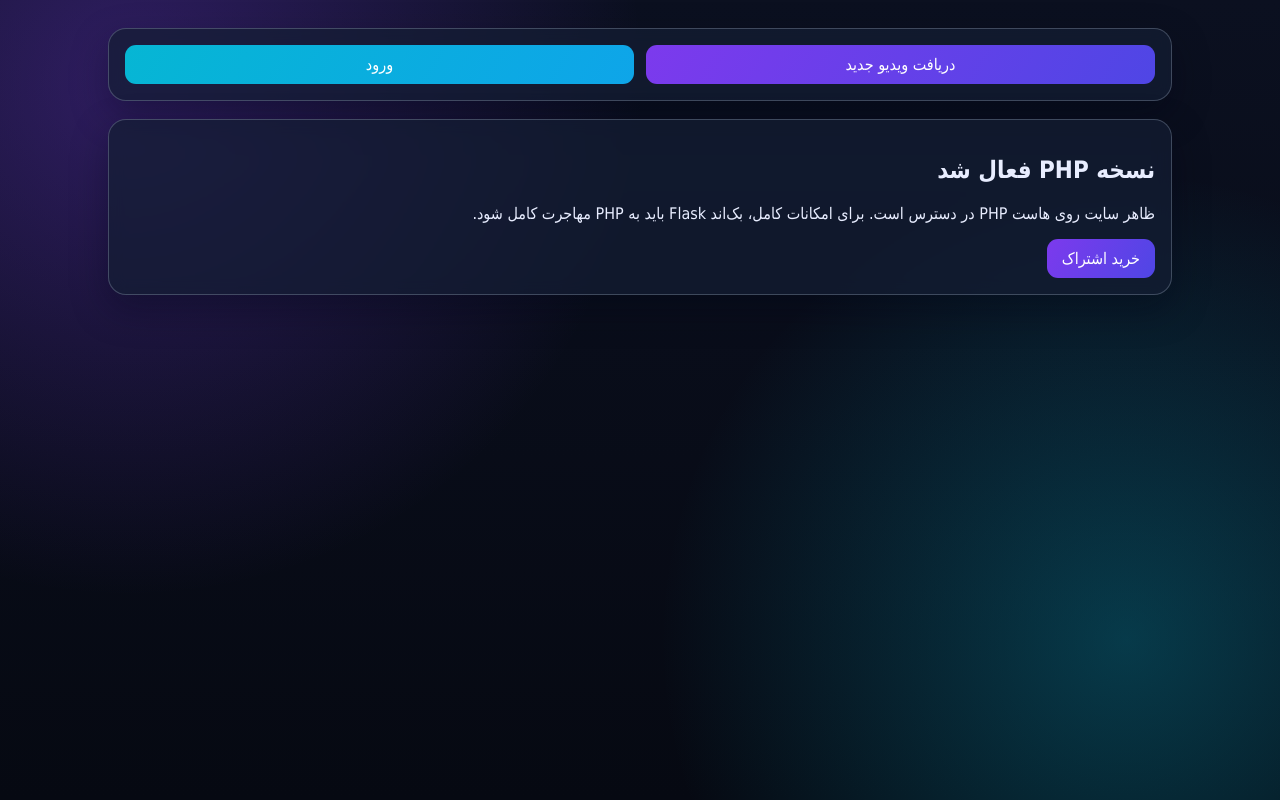
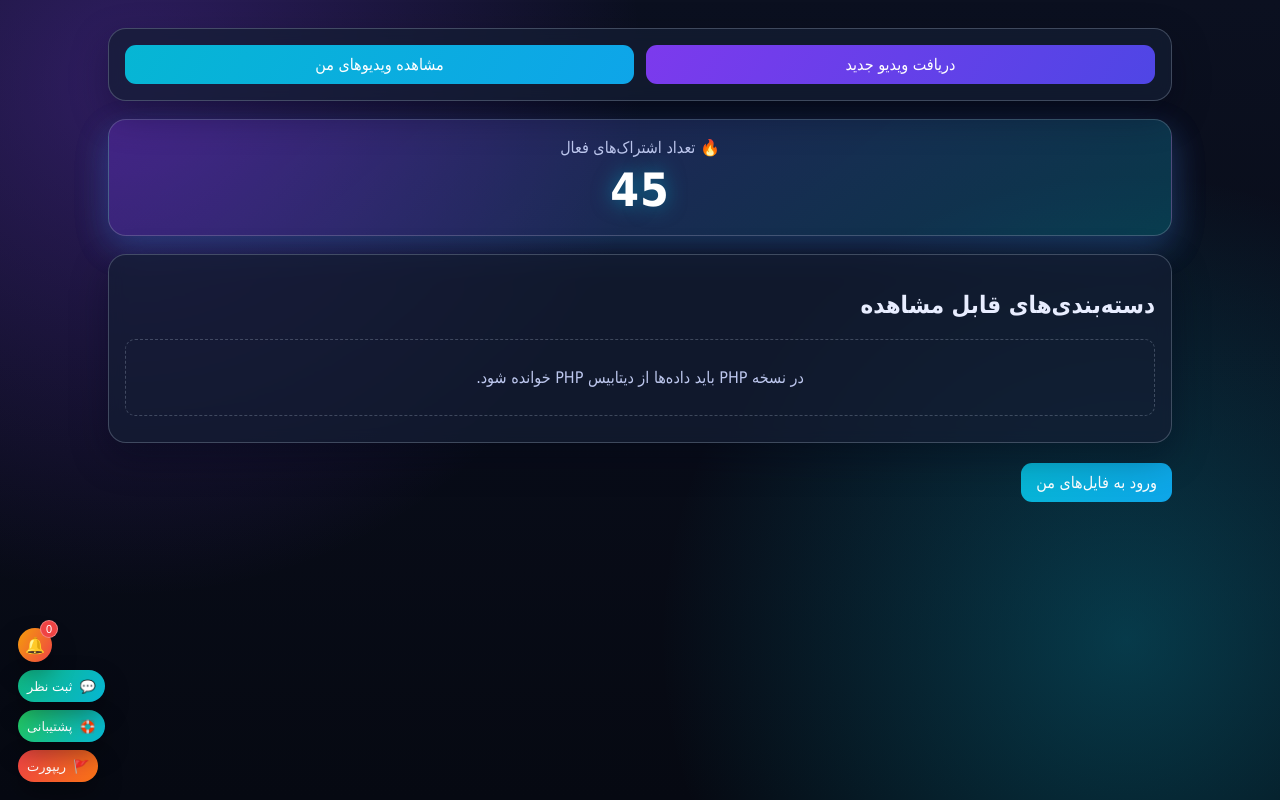
Before and after one commit to 1midcenz1-lang/site-mx, a PHP site: page / in a window 1280 px wide. Run offline with PHP 8.4, Linux system fonts and the light colour scheme.

Commit message:
Expand PHP routing and preserve existing site layout structure

```diff
--- a/index.php
+++ b/index.php
@@ -1,36 +1,67 @@
 <?php
-// Lightweight PHP front controller for shared PHP hosts.
-$path = parse_url($_SERVER['REQUEST_URI'], PHP_URL_PATH);
+$path = parse_url($_SERVER['REQUEST_URI'], PHP_URL_PATH) ?: '/';
 
 $staticFile = __DIR__ . $path;
 if ($path !== '/' && is_file($staticFile)) {
-    return false; // let web server serve static files
+    return false;
 }
 
-function render_page($title, $bodyHtml) {
-    echo '<!doctype html><html lang="fa" dir="rtl"><head><meta charset="UTF-8"><meta name="viewport" content="width=device-width,initial-scale=1">';
+function layout(string $title, string $content, array $scripts = [], bool $admin = false): void {
+    echo '<!doctype html><html lang="fa" dir="rtl"><head>';
+    echo '<meta charset="UTF-8" /><meta name="viewport" content="width=device-width, initial-scale=1.0" />';
     echo '<title>' . htmlspecialchars($title, ENT_QUOTES, 'UTF-8') . '</title>';
-    echo '<link rel="stylesheet" href="/static/css/style.css">';
+    echo '<link rel="stylesheet" href="/static/css/style.css" />';
     echo '</head><body><main class="container">';
-    echo '<section class="quick-links form-card">';
-    echo '<a class="btn" href="/">دریافت ویدیو جدید</a>';
-    echo '<a class="btn btn-ghost" href="/login">ورود</a>';
-    echo '</section>';
-    echo $bodyHtml;
+
+    if (!$admin) {
+        echo '<section class="quick-links form-card">';
+        echo '<a class="btn" href="/">دریافت ویدیو جدید</a>';
+        echo '<a class="btn btn-ghost my-videos-link" href="/my-videos">مشاهده ویدیوهای من <span id="my-videos-badge" class="notify-badge hidden">0</span></a>';
+        echo '</section><section id="admin-reply-banner" class="alert-banner hidden"><button id="admin-reply-banner-btn" type="button">⚠️ ادمین پاسخی برای شما ثبت کرده - مشاهده</button></section>';
+    }
+
+    echo $content;
+
+    if (!$admin) {
+        echo '<button id="report-toggle" class="report-fab" type="button"><span>🚩</span><span>ریپورت</span></button>';
+        echo '<button id="support-toggle" class="support-fab" type="button"><span>🛟</span><span>پشتیبانی</span></button>';
+        echo '<button id="survey-toggle" class="survey-fab" type="button"><span>💬</span><span>ثبت نظر</span></button>';
+        echo '<button id="admin-messages-toggle" class="messages-fab" type="button"><span>🔔</span><span id="admin-messages-count" class="fab-count hidden">0</span></button>';
+        echo '<script src="/static/js/common.js?v=2"></script>';
+    }
+
+    foreach ($scripts as $script) {
+        echo '<script src="' . htmlspecialchars($script, ENT_QUOTES, 'UTF-8') . '"></script>';
+    }
     echo '</main></body></html>';
 }
 
 switch ($path) {
     case '/':
-        render_page('خانه', '<section class="form-card"><h2>نسخه PHP فعال شد</h2><p>ظاهر سایت روی هاست PHP در دسترس است. برای امکانات کامل، بک‌اند Flask باید به PHP مهاجرت کامل شود.</p><a class="btn" href="/buy">خرید اشتراک</a></section>');
+        $html = '<section class="purchase-counter"><div class="counter-glow"><p>🔥 تعداد اشتراک‌های فعال</p><strong id="total-purchase-counter">45</strong></div></section>'
+              . '<section class="table-wrap"><h2>دسته‌بندی‌های قابل مشاهده</h2><div class="placeholder">در نسخه PHP باید داده‌ها از دیتابیس PHP خوانده شود.</div></section>'
+              . '<section class="footer-action"><a class="btn btn-ghost" href="/my-videos">ورود به فایل‌های من</a></section>';
+        layout('خانه', $html);
         break;
     case '/login':
-        render_page('ورود', '<section class="form-card"><h2>ورود</h2><p>این نسخه موقت PHP است.</p></section>');
+        layout('ورود', '<section class="form-card"><h2>ورود کاربر</h2><form id="login-form"><label>شناسه دستگاه</label><input type="text" /><button class="btn" type="button">ورود</button></form><div id="login-result" class="result-box"></div></section>', ['/static/js/login.js']);
         break;
     case '/buy':
-        render_page('خرید', '<section class="form-card"><h2>خرید اشتراک</h2><p>برای تایید پرداخت و پنل ادمین، مهاجرت کامل بک‌اند لازم است.</p></section>');
+    case '/buy/irani':
+    case '/buy/khareji':
+        layout('خرید', '<section class="form-card"><h2>خرید اشتراک</h2><p>فرم کامل خرید و آپلود فیش باید با endpointهای PHP متصل شود.</p><div id="buy-app"></div></section>', ['/static/js/buy.js']);
+        break;
+    case '/my-videos':
+        layout('ویدیوهای من', '<section class="table-wrap"><h2>ویدیوهای من</h2><div id="my-videos-app" class="placeholder">لیست ویدیوها بعد از اتصال API نمایش داده می‌شود.</div></section>', ['/static/js/my_videos.js']);
+        break;
+    case '/messages':
+        layout('پیام‌ها', '<section class="table-wrap"><h2>پیام‌ها</h2><div id="messages-app" class="placeholder">پیام‌ها بعد از اتصال بک‌اند PHP لود می‌شوند.</div></section>', ['/static/js/messages.js']);
+        break;
+    case '/admin':
+    case '/admin/login':
+        layout('ورود ادمین', '<section class="form-card"><h2>ورود ادمین</h2><form><label>نام کاربری</label><input type="text"><label>رمز عبور</label><input type="password"><button class="btn" type="button">ورود</button></form></section>', ['/static/js/admin.js'], true);
         break;
     default:
         http_response_code(404);
-        render_page('404', '<section class="form-card"><h2>یافت نشد</h2></section>');
+        layout('404', '<section class="form-card"><h2>صفحه پیدا نشد</h2></section>');
 }
```
Also changed, not shown: PHP_HOSTING_GUIDE.md (+21 -26 lines).
